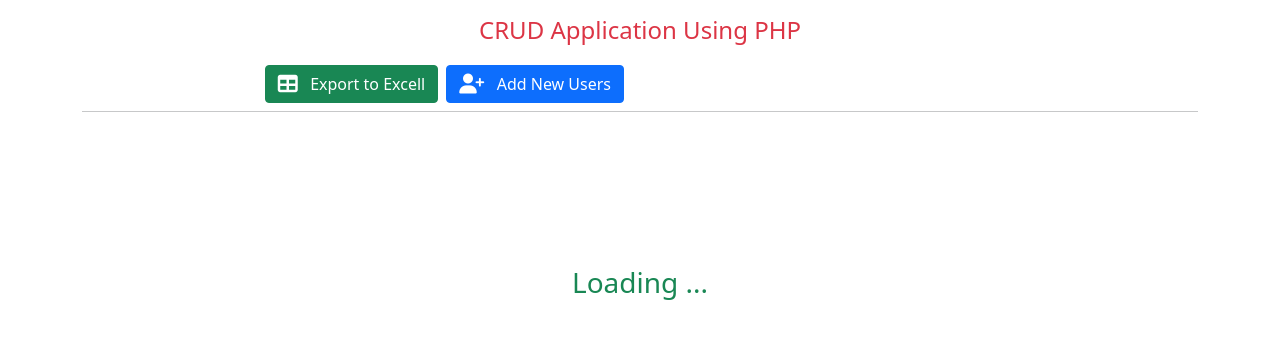
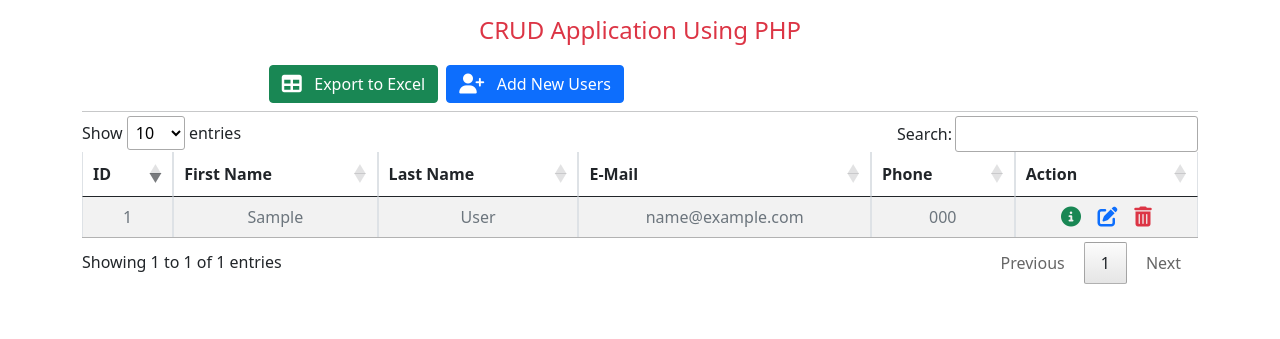
Before and after one commit to MrShakhzodbek/crud-php, a PHP site: page / in a window 1280 px wide. Shown: the part 56-395 px from the top of the page. Run offline with PHP 8.4, Linux system fonts and the light colour scheme; tables that the repository leaves empty or names only in its code hold one stand-in row (values such as "Sample post"); some libraries are stand-ins or nearby versions.

Commit message:
all done good

```diff
--- a/action.php
+++ b/action.php
@@ -3,6 +3,7 @@
 require_once 'db.php';
 $db = new Database();
 
+// View Users
 if (isset($_POST['action']) && $_POST['action'] == 'view') {
     $output = '';
     $data = $db->read();
@@ -21,75 +22,97 @@ if (isset($_POST['action']) && $_POST['action'] == 'view') {
                         <tbody>';
         foreach ($data as $row) {
             $output .= '<tr class="text-center text-secondary">
-                                <td>' . $row['id'] . '</td>
-                                <td>' . $row['first_name'] . '</td>
-                                <td>' . $row['last_name'] . '</td>
-                                <td>' . $row['email'] . '</td>
-                                <td>' . $row['phone'] . '</td>
+                                <td>' . htmlspecialchars($row['id']) . '</td>
+                                <td>' . htmlspecialchars($row['first_name']) . '</td>
+                                <td>' . htmlspecialchars($row['last_name']) . '</td>
+                                <td>' . htmlspecialchars($row['email']) . '</td>
+                                <td>' . htmlspecialchars($row['phone']) . '</td>
                                 <td>
-                                        <a href="#" title="View Details" class="text-success infoBtn" id="' . $row['id'] . '"><i class="fas fa-info-circle fa-lg"></i></a>&nbsp; &nbsp;
-                                        <a href="#" title="Edit" class="text-primary editBtn" data-toggle="modal" data-target="#editModel" id="' . $row['id'] . '"><i class="fas fa-edit fa-lg"></i></a>&nbsp; &nbsp;
-                                        <a href="#" title="Delete" class="text-danger delBtn" id="' . $row['id'] . '"><i class="fas fa-trash-alt fa-lg"></i></a>
-                                    </td></tr>
-                            ';
+                                    <a href="#" title="View Details" class="text-success infoBtn" id="' . htmlspecialchars($row['id']) . '"><i class="fas fa-info-circle fa-lg"></i></a>&nbsp; &nbsp;
+                                    <a href="#" title="Edit" class="text-primary editBtn" data-toggle="modal" data-target="#editModel" id="' . htmlspecialchars($row['id']) . '"><i class="fas fa-edit fa-lg"></i></a>&nbsp; &nbsp;
+                                    <a href="#" title="Delete" class="text-danger delBtn" id="' . htmlspecialchars($row['id']) . '"><i class="fas fa-trash-alt fa-lg"></i></a>
+                                </td>
+                            </tr>';
         }
         $output .= '</tbody></table>';
         echo $output;
     } else {
-        echo '<h3 class="text-center text-secondary mt-5">:) No any Users in the Database!</h3>';
+        echo '<h3 class="text-center text-secondary mt-5">:) No Users in the Database!</h3>';
     }
 }
 
+// Insert User
 if (isset($_POST['action']) && $_POST['action'] == "insert") {
-    $fname = $_POST['fname'];
-    $lname = $_POST['lname'];
-    $email = $_POST['email'];
-    $phone = $_POST['phone'];
+    $fname = filter_input(INPUT_POST, 'fname', FILTER_SANITIZE_STRING);
+    $lname = filter_input(INPUT_POST, 'lname', FILTER_SANITIZE_STRING);
+    $email = filter_input(INPUT_POST, 'email', FILTER_SANITIZE_EMAIL);
+    $phone = filter_input(INPUT_POST, 'phone', FILTER_SANITIZE_STRING);
 
-    $db->insert($fname, $lname, $email, $phone);
+    if ($db->insert($fname, $lname, $email, $phone)) {
+        echo 'User inserted successfully';
+    } else {
+        echo 'Failed to insert user';
+    }
 }
 
+// Get User by ID
 if (isset($_POST['edit_id'])) {
-    $id = $_POST['edit_id'];
+    $id = filter_input(INPUT_POST, 'edit_id', FILTER_SANITIZE_NUMBER_INT);
     $row = $db->getUserById($id);
+    echo json_encode($row);
 }
 
+// Update User
 if (isset($_POST['action']) && $_POST['action'] == "update") {
-    $id = $_POST['id'];
-    $fname = $_POST['$fname'];
-    $lname = $_POST['$lname'];
-    $email = $_POST['email'];
-    $phone = $_POST['phone'];
+    $id = filter_input(INPUT_POST, 'id', FILTER_SANITIZE_NUMBER_INT);
+    $fname = filter_input(INPUT_POST, 'fname', FILTER_SANITIZE_STRING);
+    $lname = filter_input(INPUT_POST, 'lname', FILTER_SANITIZE_STRING);
+    $email = filter_input(INPUT_POST, 'email', FILTER_SANITIZE_EMAIL);
+    $phone = filter_input(INPUT_POST, 'phone', FILTER_SANITIZE_STRING);
 
-    $db->update($id, $fname, $lname, $email, $phone);
-}
-if (isset($_POST['del_id'])) {
-    $id = $_POST['del_id'];
-    $db->delete($id);
+    if ($db->update($id, $fname, $lname, $email, $phone)) {
+        echo 'User updated successfully';
+    } else {
+        echo 'Failed to update user';
+    }
 }
 
-if (isset($_POST['info_id'])) {
-    $id = $_POST['info_id'];
-    $row = $db->getUserById($id);
+// Delete User
+if (isset($_POST['del_id'])) {
+    $id = filter_input(INPUT_POST, 'del_id', FILTER_SANITIZE_NUMBER_INT);
+    if ($db->delete($id)) {
+        echo 'User deleted successfully';
+    } else {
+        echo 'Failed to delete user';
+    }
 }
 
+// Get User Info
+if (isset($_POST['info_id'])) {
+    $id = filter_input(INPUT_POST, 'info_id', FILTER_SANITIZE_NUMBER_INT);
+    $row = $db->getUserById($id);
+    echo json_encode($row);
+}
+
+// Export to Excel
 if (isset($_GET['export']) && $_GET['export'] == "excel") {
     header("Content-Type: application/xls");
-    header("Content-Disposition: attachment; filename = users.xls");
+    header("Content-Disposition: attachment; filename=users.xls");
     header("Pragma: no-cache");
     header("Expires: 0");
 
     $data = $db->read();
     echo '<table border="1">';
-    echo '<tr><th>ID </th><th>First Name</th> <th>Last Name</th> <th>Email</th><th>Phone</th></tr>';
+    echo '<tr><th>ID</th><th>First Name</th><th>Last Name</th><th>Email</th><th>Phone</th></tr>';
     foreach ($data as $row) {
         echo '<tr>
-                <td>' . $row['id'] . '</td>
-                <td>' . $row['first_name'] . '</td>
-                <td>' . $row['last_name'] . '</td>
-                <td>' . $row['email'] . '</td>
-                <td>' . $row['phone'] . '</td>
+                <td>' . htmlspecialchars($row['id']) . '</td>
+                <td>' . htmlspecialchars($row['first_name']) . '</td>
+                <td>' . htmlspecialchars($row['last_name']) . '</td>
+                <td>' . htmlspecialchars($row['email']) . '</td>
+                <td>' . htmlspecialchars($row['phone']) . '</td>
         </tr>';
     }
     echo '</table>';
 }
+?>
--- a/db.php
+++ b/db.php
@@ -2,7 +2,7 @@
 
 class Database
 {
-    private $dsn = "mysql:host=127.0.0.1;port=  ;dbname=php_oops_crud";
+    private $dsn = "mysql:host=127.0.0.1;port=8889;dbname=php_oops_crud";
     private $user = "root";
     private $pass = "root";
     public $conn;
@@ -11,65 +11,99 @@ class Database
     {
         try {
             $this->conn = new PDO($this->dsn, $this->user, $this->pass);
-            echo "Successfully Connected!";
+            $this->conn->setAttribute(PDO::ATTR_ERRMODE, PDO::ERRMODE_EXCEPTION);
         } catch (PDOException $e) {
-            echo $e->getMessage();
+            // Handle connection error
+            die("Connection failed: " . $e->getMessage());
         }
     }
 
     public function insert($fname, $lname, $email, $phone)
     {
-        // var_dump($fname, $lname, $email, $phone);
+        try {
             $sql = "INSERT INTO users (first_name, last_name, email, phone) VALUES (:fname, :lname, :email, :phone)";
             $stmt = $this->conn->prepare($sql);
             $stmt->execute(['fname' => $fname, 'lname' => $lname, 'email' => $email, 'phone' => $phone]);
             return true;
+        } catch (PDOException $e) {
+            // Handle insert error
+            echo "Insert Error: " . $e->getMessage();
+            return false;
+        }
     }
 
     public function read()
     {
+        try {
             $data = array();
             $sql = 'SELECT * FROM users';
             $stmt = $this->conn->prepare($sql);
             $stmt->execute();
-        $result = $stmt->fetchAll(PDO::FETCH_ASSOC);
-        foreach ($result as $row) {
-            $data[] = $row;
+            $data = $stmt->fetchAll(PDO::FETCH_ASSOC);
+            return $data;
+        } catch (PDOException $e) {
+            // Handle read error
+            echo "Read Error: " . $e->getMessage();
+            return [];
         }
-        return $data;
     }
 
     public function getUserById($id)
     {
+        try {
             $sql = "SELECT * FROM users WHERE id = :id";
             $stmt = $this->conn->prepare($sql);
             $stmt->execute(['id' => $id]);
             $result = $stmt->fetch(PDO::FETCH_ASSOC);
             return $result;
+        } catch (PDOException $e) {
+            // Handle get user by ID error
+            echo "Get User Error: " . $e->getMessage();
+            return null;
+        }
     }
 
     public function update($id, $fname, $lname, $email, $phone)
     {
+        try {
             $sql = "UPDATE users SET first_name = :fname, last_name = :lname, email = :email, phone = :phone WHERE id = :id";
             $stmt = $this->conn->prepare($sql);
             $stmt->execute(['fname' => $fname, 'lname' => $lname, 'email' => $email, 'phone' => $phone, 'id' => $id]);
             return true;
+        } catch (PDOException $e) {
+            // Handle update error
+            echo "Update Error: " . $e->getMessage();
+            return false;
+        }
     }
 
     public function delete($id)
     {
+        try {
             $sql = "DELETE FROM users WHERE id = :id";
             $stmt = $this->conn->prepare($sql);
             $stmt->execute(['id' => $id]);
             return true;
+        } catch (PDOException $e) {
+            // Handle delete error
+            echo "Delete Error: " . $e->getMessage();
+            return false;
+        }
     }
 
     public function totalRowCount()
     {
+        try {
             $sql = "SELECT * FROM users";
             $stmt = $this->conn->prepare($sql);
             $stmt->execute();
             $t_rows = $stmt->rowCount();
             return $t_rows;
+        } catch (PDOException $e) {
+            // Handle total row count error
+            echo "Count Error: " . $e->getMessage();
+            return 0;
         }
     }
+}
+?>
--- a/index.php
+++ b/index.php
@@ -8,12 +8,9 @@
     <link href="https://cdn.datatables.net/v/bs5/dt-2.0.8/datatables.min.css" rel="stylesheet">
     <link href="https://cdn.jsdelivr.net/npm/bootstrap@5.0.2/dist/css/bootstrap.min.css" rel="stylesheet" integrity="sha384-EVSTQN3/azprG1Anm3QDgpJLIm9Nao0Yz1ztcQTwFspd3yD65VohhpuuCOmLASjC" crossorigin="anonymous">
     <link rel="stylesheet" href="https://cdnjs.cloudflare.com/ajax/libs/font-awesome/6.5.2/css/all.min.css" integrity="sha512-SnH5WK+bZxgPHs44uWIX+LLJAJ9/2PkPKZ5QiAj6Ta86w+fsb2TkcmfRyVX3pBnMFcV7oQPJkl9QevSCWr3W6A==" crossorigin="anonymous" referrerpolicy="no-referrer" />
-
-
 </head>
 
 <body>
-
 
     <nav class="navbar navbar-expand-lg navbar-dark bg-dark">
         <div class="container-fluid">
@@ -48,23 +45,20 @@
         </div>
         <div class="row">
             <div class="col-lg-6 d-flex justify-content-end">
-                <a href="action.php?export=excel" class="btn btn-success m-1 float-right"><i class="fas fa-table fa-lg"></i> &nbsp; Export to Excell</a>
+                <a href="action.php?export=excel" class="btn btn-success m-1 float-right"><i class="fas fa-table fa-lg"></i> &nbsp; Export to Excel</a>
                 <button type="button" class="btn btn-primary m-1 float-right" data-bs-toggle="modal" data-bs-target="#staticBackdrop"> <i class="fas fa-user-plus fa-lg"></i> &nbsp; Add New Users</button>
-
             </div>
-
         </div>
         <hr class="my-1">
-
         <div class="row">
             <div class="col-lg-12">
                 <div class="table-responsive" id="showUser">
-                        <h3 class="text-center text-success" style="margin-top:150px; ">Loading ...</h3>
+                    <h3 class="text-center text-success" style="margin-top:150px;">Loading ...</h3>
                 </div>
             </div>
         </div>
 
-        <!-- Modal_start -->
+        <!-- Add Modal -->
         <div class="modal fade" id="staticBackdrop" data-bs-backdrop="static" data-bs-keyboard="false" tabindex="-1" aria-labelledby="staticBackdropLabel" aria-hidden="true">
             <div class="modal-dialog">
                 <div class="modal-content">
@@ -90,20 +84,18 @@
                             <div class="form-group mt-3">
                                 <input type="submit" name="insert" id="insert" value="Add User" class="btn btn-danger btn-block w-100">
                             </div>
-
                         </form>
                     </div>
-
                 </div>
             </div>
         </div>
 
-        <!-- Edit_Model -->
-        <div class="modal fade" id="editModel" data-bs-backdrop="static" data-bs-keyboard="false" tabindex="-1" aria-labelledby="staticBackdropLabel" aria-hidden="true">
+        <!-- Edit Modal -->
+        <div class="modal fade" id="editModal" data-bs-backdrop="static" data-bs-keyboard="false" tabindex="-1" aria-labelledby="editModalLabel" aria-hidden="true">
             <div class="modal-dialog">
                 <div class="modal-content">
                     <div class="modal-header">
-                        <h4 class="modal-title" id="editModelLabel">Edit Users</h4>
+                        <h4 class="modal-title" id="editModalLabel">Edit Users</h4>
                         <button type="button" class="btn-close" data-bs-dismiss="modal" aria-label="Close"></button>
                     </div>
                     <div class="modal-body">
@@ -123,18 +115,14 @@
                             <div class="form-group mt-3">
                                 <input type="submit" name="update" id="update" value="Update User" class="btn btn-primary btn-block w-100">
                             </div>
-
                         </form>
                     </div>
-
                 </div>
             </div>
         </div>
     </div>
 
-
-
-
+    <!-- Scripts -->
     <script src="https://code.jquery.com/jquery-3.7.1.js" integrity="sha256-eKhayi8LEQwp4NKxN+CfCh+3qOVUtJn3QNZ0TciWLP4=" crossorigin="anonymous"></script>
     <script src="https://cdn.jsdelivr.net/npm/bootstrap@5.0.2/dist/js/bootstrap.bundle.min.js" integrity="sha384-MrcW6ZMFYlzcLA8Nl+NtUVF0sA7MsXsP1UyJoMp4YLEuNSfAP+JcXn/tWtIaxVXM" crossorigin="anonymous"></script>
     <script src="https://cdn.datatables.net/v/bs5/dt-2.0.8/datatables.min.js"></script>
@@ -147,18 +135,17 @@
                 $.ajax({
                     url: "action.php",
                     type: "POST",
-                    data: {
-                        action: "view"
-                    },
+                    data: { action: "view" },
                     success: function(response) {
                         $('#showUser').html(response);
-                        $("table").DataTable({
-                            order: [0, 'desc']
-                        });
+                        $("table").DataTable({ order: [0, 'desc'] });
+                    },
+                    error: function(error) {
+                        console.error("Error fetching data: ", error);
+                    }
+                });
+            }
 
-                    }
-                })
-            }
             $('#insert').click(function(e) {
                 if ($("#form-data")[0].checkValidity()) {
                     e.preventDefault();
@@ -167,13 +154,13 @@
                         type: "POST",
                         data: $("#form-data").serialize() + "&action=insert",
                         success: function(response) {
-                            Swal.fire({
-                                title: 'User added succesfully',
-                                type: 'success'
-                            })
+                            Swal.fire({ title: 'User added successfully', icon: 'success' });
                             $("#staticBackdrop").modal('hide');
                             $("#form-data")[0].reset();
                             showAllUsers();
+                        },
+                        error: function(error) {
+                            Swal.fire({ title: 'Error adding user', text: error.responseText, icon: 'error' });
                         }
                     });
                 }
@@ -181,21 +168,21 @@
 
             $("body").on("click", ".editBtn", function(e) {
                 e.preventDefault();
-                edit_id = $(this).attr('id');
+                var edit_id = $(this).attr('id');
                 $.ajax({
                     url: "action.php",
                     type: "POST",
-                    data: {
-                        edit_id: edit_id
+                    data: { edit_id: edit_id },
+                    success: function(response) {
+                        var data = JSON.parse(response);
+                        $("#id").val(data.id);
+                        $("#fname").val(data.first_name);
+                        $("#lname").val(data.last_name);
+                        $("#email").val(data.email);
+                        $("#phone").val(data.phone);
                     },
-                    success: function(response) {
-                        data = JSON.parse(response),
-                            $("#id").val(data.id);
-                        $("#fname").val(data.first_name),
-                            $("#lname").val(data.last_name),
-                            $("#email").val(data.email),
-                            $("#phone").val(data.phone),
-
+                    error: function(error) {
+                        console.error("Error fetching user data: ", error);
                     }
                 });
             });
@@ -208,74 +195,74 @@
                         type: "POST",
                         data: $("#edit-form-data").serialize() + "&action=update",
                         success: function(response) {
-                            Swal.fire({
-                                title: 'User updated succesfully',
-                                type: 'success'
-                            })
+                            Swal.fire({ title: 'User updated successfully', icon: 'success' });
                             $("#editModal").modal('hide');
                             $("#edit-form-data")[0].reset();
                             showAllUsers();
+                        },
+                        error: function(error) {
+                            Swal.fire({ title: 'Error updating user', text: error.responseText, icon: 'error' });
                         }
-                    })
+                    });
                 }
-            })
+            });
 
             $("body").on("click", ".delBtn", function(e) {
                 e.preventDefault();
                 var tr = $(this).closest('tr');
-                del_id = $(this).attr('id');
+                var del_id = $(this).attr('id');
 
                 Swal.fire({
                     title: "Are you sure?",
                     text: "You won't be able to revert this!",
-                    type: "warning",
+                    icon: "warning",
                     showCancelButton: true,
                     confirmButtonColor: "#3085d6",
                     cancelButtonColor: "#d33",
                     confirmButtonText: "Yes, delete it!"
                 }).then((result) => {
-                    if (result.value) {
+                    if (result.isConfirmed) {
                         $.ajax({
                             url: "action.php",
                             type: "POST",
-                            data: {
-                                del_id: del_id
-                            },
+                            data: { del_id: del_id },
                             success: function(response) {
                                 tr.css('background-color', '#ff6666');
-                                Swal.fire(
-                                    'Deleted!',
-                                    'User deleted succesfully!',
-                                    'success'
-                                )
+                                Swal.fire('Deleted!', 'User deleted successfully!', 'success');
                                 showAllUsers();
+                            },
+                            error: function(error) {
+                                Swal.fire({ title: 'Error deleting user', text: error.responseText, icon: 'error' });
                             }
-                        })
+                        });
                     }
-                })
-            })
+                });
+            });
 
             $("body").on("click", '.infoBtn', function(e) {
                 e.preventDefault();
-                info_id = $(this).attr('id');
+                var info_id = $(this).attr('id');
                 $.ajax({
                     url: "action.php",
                     type: "POST",
-                    data: {
-                        info_id: info_id
+                    data: { info_id: info_id },
+                    success: function(response) {
+                        var data = JSON.parse(response);
+                        Swal.fire({
+                            title: `<strong>User Info : ID(${data.id})</strong>`,
+                            icon: 'info',
+                            html: `<b>First Name :</b> ${data.first_name}<br><b>Last Name :</b> ${data.last_name}<br><b>Email :</b> ${data.email}<br><b>Phone :</b> ${data.phone}`,
+                            showCancelButton: true
+                        });
                     },
-                    success: function(repsonse) {
-                        data = JSON.parse(response);
-                        Swal.fire({
-                            title: '<strong>User Info : ID(' + data.id + ')</strong>',
-                            type: 'info',
-                            html: '<b>First Name :</b>' + data.first_name + '<br><b>Last Name :</b>' + data.last_name + '<br><b>Email :</b>' + data.email + '<br><b>Phone :</b>' + data.phone,
-                            showCancelButton: true
-                        })
+                    error: function(error) {
+                        console.error("Error fetching user info: ", error);
                     }
-                })
-            })
-        })
+                });
+            });
+
+            showAllUsers();
+        });
     </script>
 </body>
 
```
Lines whose indentation alone changed are shown as unchanged.
